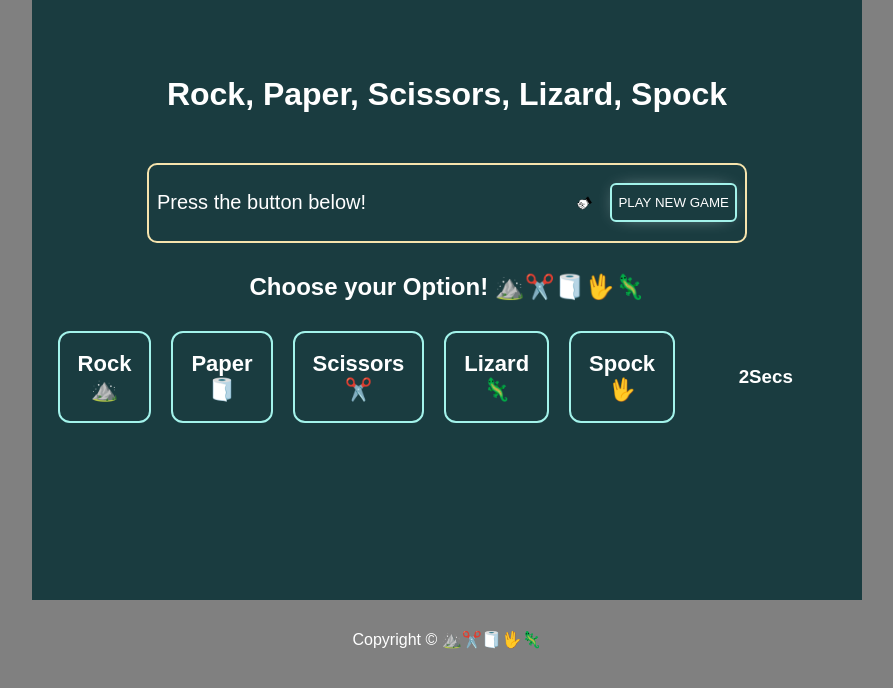
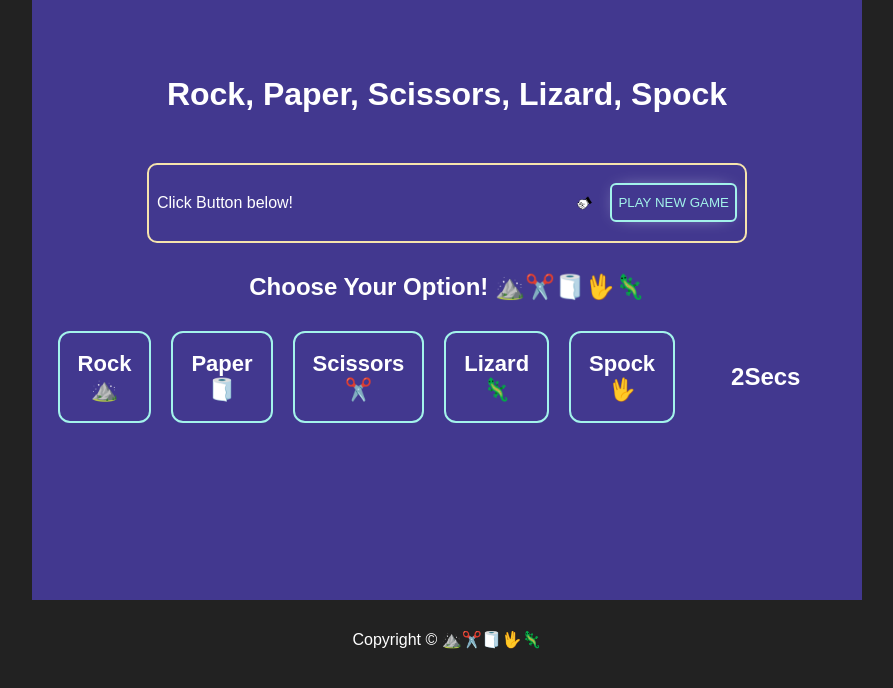
Before and after one commit to DavidLuy/game1, a plain HTML site: page index.html in a window 1280 px wide. Shown: the whole page, without its empty margins (193-1086 px from the left). Drawn offline with Linux system fonts and the light colour scheme.

Commit message:
Add fonts and cotainer style

```diff
--- a/assets/css/style.css
+++ b/assets/css/style.css
@@ -5,17 +5,17 @@
 }
 
 body {
-  background-color: grey;
+    background-color: #222;
     color: #fff;
     font-family: "Raleway", sans-serif;
 }
 
 .container {
-    background-color: #1a3c40;
+    background-color: #42388f;
     box-sizing: border-box;
     width: 85%;
     height: 75vh;
-    max-height: 600px;
+    max-height: 6000px;
     max-width: 830px;
     margin-left: auto;
     margin-right: auto;
@@ -59,11 +59,11 @@ body {
     transition: all 0.2s ease-in-out;
 }
 
-.btn > p {
+.btn>p {
     margin: 14px auto;
 }
 
-.btn > img {
+.btn>img {
     margin-top: 8px;
 }
 
@@ -81,7 +81,6 @@ body {
     outline: 2px solid yellow;
 }
 
-/* note to myself to add computer choice highlight */
 .computer-choice {
     transform: scale(1.06);
     border: 2px solid #0e79b2;
@@ -113,20 +112,20 @@ body {
 
 .log {
     max-height: 75px;
-  font-size: 20px;
+    font-size: 16px;
 }
 
-.log > p {
+.log>p {
     overflow-x: hidden;
     max-height: 60px;
 }
 
-.log > p::-webkit-scrollbar,
+.log>p::-webkit-scrollbar,
 body::-webkit-scrollbar {
     width: 6px;
 }
 
-.log > p::-webkit-scrollbar-thumb,
+.log>p::-webkit-scrollbar-thumb,
 body::-webkit-scrollbar-thumb {
     background-color: gainsboro;
     border-radius: 100px;
@@ -135,16 +134,18 @@ body::-webkit-scrollbar-thumb {
 .restart-btn {
     padding: 10px 6px;
     background-color: transparent;
-  color: white;
+    color: #a3f3eb;
     border: 2px solid #a3f3eb;
     border-radius: 6px;
     cursor: pointer;
     box-shadow: 0px 0px 20px -10px azure;
     transition: all 0.1s ease-in-out;
 }
+
 .restart-btn:active {
     outline: 1px solid yellow;
 }
+
 .restart-btn:hover {
     background-color: #a3f3eb;
     color: black;
@@ -191,7 +192,7 @@ body::-webkit-scrollbar-thumb {
     /* transform: translateX(0%) translateY(-00%); */
 }
 
-.help-btn:hover + .help-btn-text {
+.help-btn:hover+.help-btn-text {
     visibility: visible;
     opacity: 0.98;
     transform: translateX(-46.5%) translateY(65%);
@@ -201,14 +202,17 @@ body::-webkit-scrollbar-thumb {
     .buttons {
         max-width: calc(100% - 4em);
     }
+
     .subheader {
         margin-top: 60px;
     }
+
     .btn {
         padding: 30px 16px;
         font-size: 24px;
     }
-  .btn > p {
+
+    .btn>p {
         font-size: 16px;
     }
 }
@@ -217,9 +221,11 @@ body::-webkit-scrollbar-thumb {
     .container {
         max-width: 85%;
     }
+
     .restart-btn {
         width: 70px;
     }
+
     .log {
         font-size: 12px;
     }
--- a/index.html
+++ b/index.html
@@ -19,7 +19,7 @@
         <h1 class="header">Rock, Paper, Scissors, Lizard, Spock </h1>
         <div class="infopanel">
             <div class="log">
-                <p>Press the button below!</p>
+                <p>Click Button below!</p>
             </div>
             <!--  Rules Help Button when you click on it -->
             <div class="log-buttons">
@@ -37,7 +37,7 @@
                 <button class="restart-btn">PLAY NEW GAME</button>
             </div>
         </div>
-        <h2 class="subheader">Choose your Option! ⛰️✂️🧻🖖🦎</h2>
+        <h2 class="subheader">Choose Your Option! ⛰️✂️🧻🖖🦎</h2>
         <div class="buttons">
             <button class="btn" type="button" value="rock" data-code="KeyR" data-emoji="👊">
                 Rock<br />⛰️
@@ -54,7 +54,8 @@
             <button class="btn" type="button" value="Spock" data-code="KeyV" data-emoji="🖖">
                 Spock<br />🖖
             </button>
-            <h3 class="subheader" > <span id="timer">0</span>Secs</h3>
+
+            <h2 class="subheader" ><span id="timer">0</span>Secs</h2>
             <!-- Game timer -->
         </div>
         <div>
```
Lines whose indentation alone changed are shown as unchanged.
